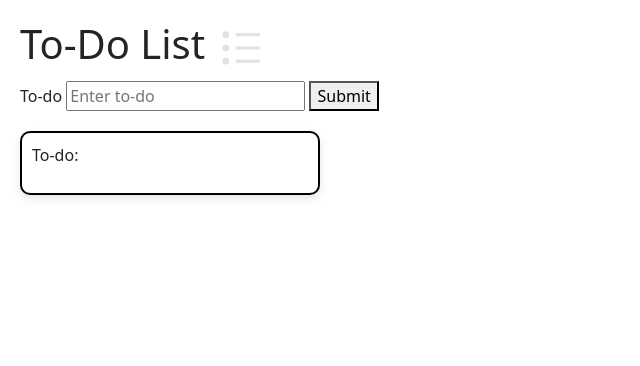
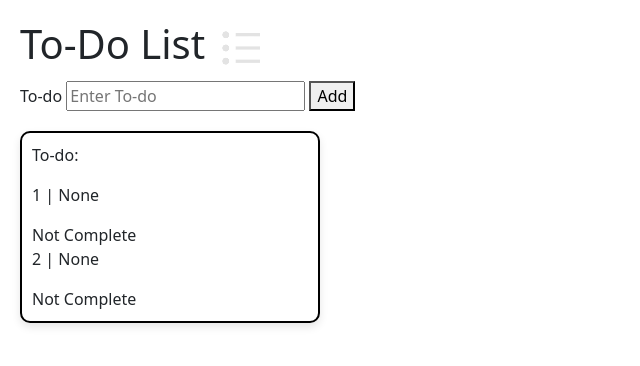
Before and after one commit to DenzelOBanks/To-Do-App, a Flask app: page / in a window 1280 px wide. Shown: the top 366 px of the page, without its empty margins (0-640 px from the left). Run offline with Flask 3, Linux system fonts and the light colour scheme.

Commit message:
Refactor To-Do app: update routes, templates, and database model

```diff
--- a/main.py
+++ b/main.py
@@ -1,22 +1,33 @@
-from flask import Flask, render_template, request, session, flash
+from flask import Flask, render_template,request,url_for,redirect
 from flask_sqlalchemy import SQLAlchemy
 
 app = Flask(__name__)
-app.secret_key = ""
+app.secret_key = "To-do"
 app.config['SQLALCHEMY_DATABASE_URI'] = 'sqlite:///users.sqlite3'
 app.config["SQLALCHEMY_TRACK_MODIFICATIONS"] = False
+
 db = SQLAlchemy(app)
 
-class Todo(db.Model):
+class todo(db.Model):
      id = db.Column(db.Integer, primary_key=True)
      title = db.Column(db.String(100))
      complete = db.Column(db.Boolean)
 
 @app.route("/")
-def home():
-    return render_template("home.html")
+def index():
+    todo_list = todo.query.all()
+    return render_template("base.html", todo_list=todo_list)
+
+@app.route("/add", methods=["POST"])
+def add():
+    title = request.form.get("title")
+    new_todo = todo(title=title, complete=False)
+    db.session.add(new_todo)
+    db.session.commit()
+    return redirect(url_for("index"))
 
 
 if __name__ == "__main__":
-     db.create_all()
-     app.run(debug=True)
+     with app.app_context():
+      db.create_all()
+      app.run(debug=True)
--- a/templates/home.html
+++ b/templates/base.html
@@ -11,14 +11,24 @@
     <h1>To-Do List
     <img src="{{ url_for('static', filename ='images/Note.png') }}" alt="NotePng"></h1>
 
-    <form method="POST" accept="/submit">
-        <label for="item"> To-do</label>
-        <input type="text" placeholder="Enter to-do" name="item" >
-        <button type="submit"> Submit </button>
+    <form action="/add" method="post">
+        <label for="item">To-do</label>
+        <input type="text" placeholder="Enter To-do" name="item" >
+        <button type="submit"> Add </button>
     </form>
 
     <div class="list-container">
+
         <p> To-do:</p>
+        {% for todo in todo_list %}
+            <p>{{todo.id}} | {{todo.title}} </p>
+
+            {% if todo.complete == False %}
+                <span> Not Complete </span>
+            {% else %}
+                 <span> Complete </span>
+            {% endif %}
+        {% endfor %}
 
     </div>
 
```
Also changed, not shown: instance/users.sqlite3 (added).
